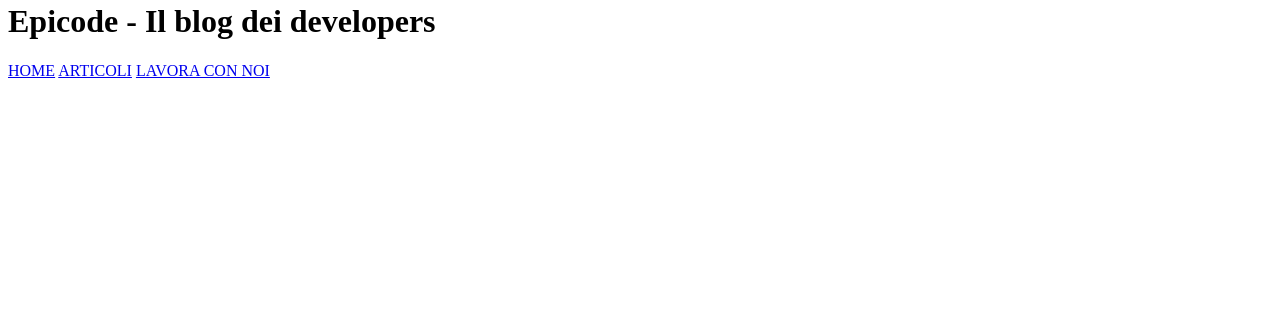
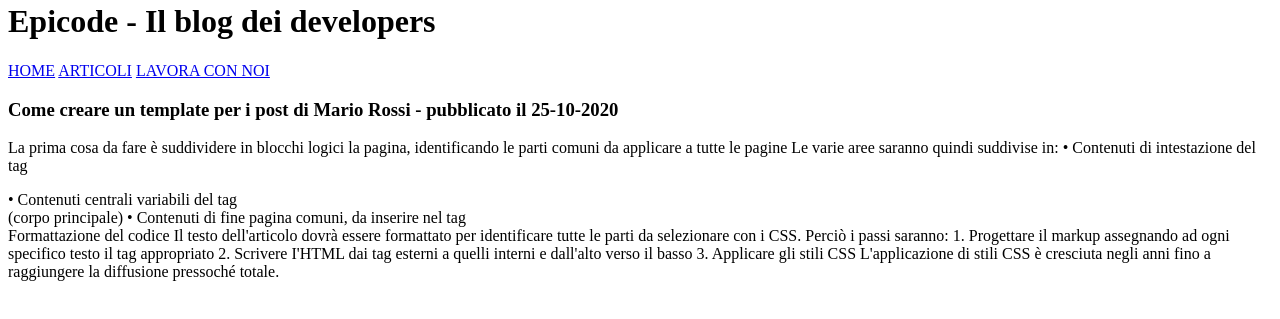
Before and after one commit to leodor-tom/S1-L2-26-06-23, a plain HTML site: page index.html in a window 1280 px wide. Shown: the part 153-472 px from the top of the page. Drawn offline with Linux system fonts and the light colour scheme.

Commit message:
main-articles

```diff
--- a/index.html
+++ b/index.html
@@ -33,5 +33,22 @@
       <a href="#articoli">ARTICOLI</a>
       <a href="#LCN">LAVORA CON NOI</a>
     </div>
+
+    <!--main-->
+    <main id="articoli">
+      <h3>Come creare un template per i post di Mario Rossi - pubblicato il 25-10-2020</h3>
+      <p>La prima cosa da fare è suddividere in blocchi logici la pagina, identificando le parti comuni da applicare a tutte le
+        pagine
+        Le varie aree saranno quindi suddivise in:
+        • Contenuti di intestazione del tag <header>
+        • Contenuti centrali variabili del tag <main> (corpo principale)
+        • Contenuti di fine pagina comuni, da inserire nel tag <footer>
+        Formattazione del codice
+        Il testo dell'articolo dovrà essere formattato per identificare tutte le parti da selezionare con i CSS. Perciò i passi saranno:
+        1. Progettare il markup assegnando ad ogni specifico testo il tag appropriato
+        2. Scrivere I'HTML dai tag esterni a quelli interni e dall'alto verso il basso
+        3. Applicare gli stili CSS
+        L'applicazione di stili CSS è cresciuta negli anni fino a raggiungere la diffusione pressoché totale.</p>
+    </main>
   </body>
 </html>
```
